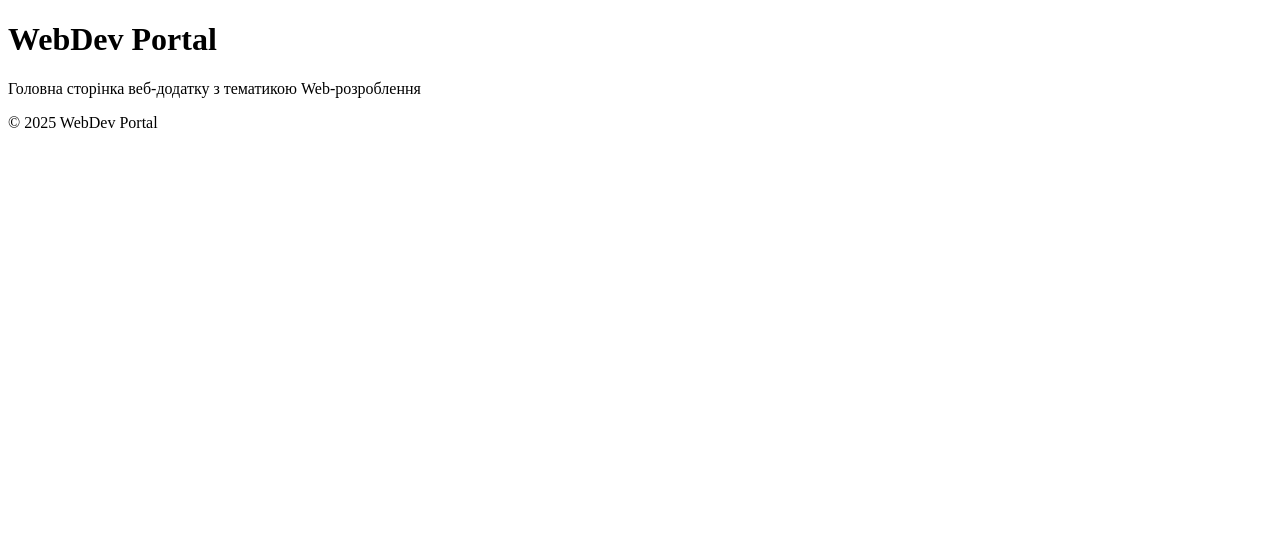
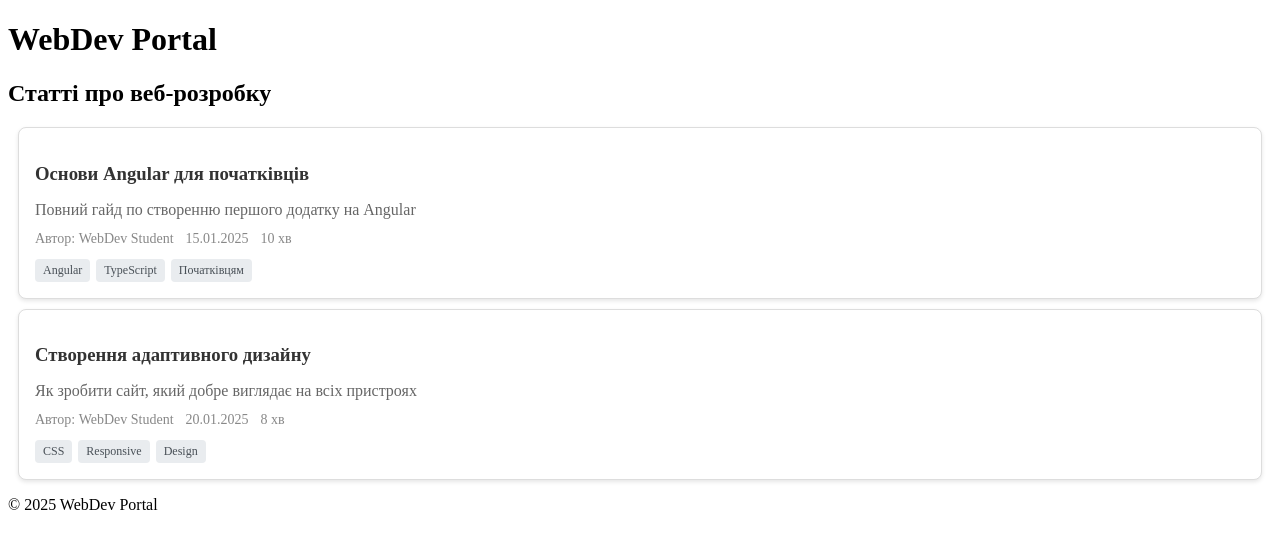
Before and after one commit to Sandra2500/web-dev-portal, an Angular app: page / in a window 1280 px wide. Shown: the top 548 px of the page. Built offline with nearby package versions, Linux system fonts and the light colour scheme.

Commit message:
feat: complete practical work #2 - components and models

```diff
--- a/src/app/app.routes.ts
+++ b/src/app/app.routes.ts
@@ -1,6 +1,6 @@
 import { Routes } from '@angular/router';
-import { LayoutComponent } from './layout/layout';
+import { Layout } from './components/layout/layout'; // Використовуємо components/layout
 
 export const routes: Routes = [
-  { path: '', component: LayoutComponent }
+  { path: '', component: Layout },
 ];
--- a/src/app/components/article-card/article-card.css
+++ b/src/app/components/article-card/article-card.css
@@ -0,0 +1,40 @@
+.article-card {
+  border: 1px solid #ddd;
+  border-radius: 8px;
+  padding: 16px;
+  margin: 10px;
+  background: white;
+  box-shadow: 0 2px 4px rgba(0,0,0,0.1);
+}
+
+.article-card h3 {
+  color: #333;
+  margin-bottom: 8px;
+}
+
+.description {
+  color: #666;
+  margin-bottom: 12px;
+}
+
+.meta {
+  display: flex;
+  gap: 12px;
+  font-size: 14px;
+  color: #888;
+  margin-bottom: 12px;
+}
+
+.tags {
+  display: flex;
+  gap: 6px;
+  flex-wrap: wrap;
+}
+
+.tag {
+  background: #e9ecef;
+  padding: 4px 8px;
+  border-radius: 4px;
+  font-size: 12px;
+  color: #495057;
+}
--- a/src/app/components/article-card/article-card.html
+++ b/src/app/components/article-card/article-card.html
@@ -1 +1,12 @@
-<p>article-card works!</p>
+<div class="article-card">
+  <h3>{{ article.title }}</h3>
+  <p class="description">{{ article.description }}</p>
+  <div class="meta">
+    <span class="author">Автор: {{ article.author }}</span>
+    <span class="date">{{ article.publishDate | date:'dd.MM.yyyy' }}</span>
+    <span class="read-time">{{ article.readTime }} хв</span>
+  </div>
+  <div class="tags">
+    <span *ngFor="let tag of article.tags" class="tag">{{ tag }}</span>
+  </div>
+</div>
--- a/src/app/components/articles-list/articles-list.html
+++ b/src/app/components/articles-list/articles-list.html
@@ -1 +1,9 @@
-<p>articles-list works!</p>
+<div class="articles-list">
+  <h2>Статті про веб-розробку</h2>
+  <div class="articles-grid">
+    <app-article-card
+      *ngFor="let article of articles"
+      [article]="article">
+    </app-article-card>
+  </div>
+</div>
--- a/src/app/components/articles-list/articles-list.ts
+++ b/src/app/components/articles-list/articles-list.ts
@@ -1,11 +1,37 @@
 import { Component } from '@angular/core';
+import { CommonModule } from '@angular/common';
+import { Article } from '../../shared/models/article.model';
+import { ArticleCardComponent } from '../article-card/article-card';
 
 @Component({
   selector: 'app-articles-list',
-  imports: [],
   templateUrl: './articles-list.html',
-  styleUrl: './articles-list.css'
+  styleUrl: './articles-list.css',
+  imports: [CommonModule, ArticleCardComponent]
 })
-export class ArticlesList {
-
+export class ArticlesListComponent {
+  articles: Article[] = [
+    {
+      id: 1,
+      title: 'Основи Angular для початківців',
+      description: 'Повний гайд по створенню першого додатку на Angular',
+      content: 'Angular - це потужний фреймворк для створення клієнтських додатків...',
+      author: 'WebDev Student',
+      publishDate: new Date('2025-01-15'),
+      category: 'Frontend',
+      readTime: 10,
+      tags: ['Angular', 'TypeScript', 'Початківцям']
+    },
+    {
+      id: 2,
+      title: 'Створення адаптивного дизайну',
+      description: 'Як зробити сайт, який добре виглядає на всіх пристроях',
+      content: 'Адаптивний дизайн - це підхід до веб-дизайну...',
+      author: 'WebDev Student',
+      publishDate: new Date('2025-01-20'),
+      category: 'CSS',
+      readTime: 8,
+      tags: ['CSS', 'Responsive', 'Design']
+    }
+  ];
 }
--- a/src/app/components/layout/layout.html
+++ b/src/app/components/layout/layout.html
@@ -1 +1,11 @@
-<p>layout works!</p>
+<header>
+  <h1>{{ title }}</h1>
+</header>
+
+<main>
+  <app-articles-list></app-articles-list>
+</main>
+
+<footer>
+  <p>© 2025 WebDev Portal</p>
+</footer>
--- a/src/app/components/layout/layout.ts
+++ b/src/app/components/layout/layout.ts
@@ -1,11 +1,12 @@
 import { Component } from '@angular/core';
+import { ArticlesListComponent } from '../articles-list/articles-list';
 
 @Component({
   selector: 'app-layout',
-  imports: [],
   templateUrl: './layout.html',
-  styleUrl: './layout.css'
+  styleUrl: './layout.css',
+  imports: [ArticlesListComponent]
 })
 export class Layout {
-
+  title = 'WebDev Portal';
 }
--- a/src/app/layout/layout.html
+++ b/src/app/layout/layout.html
@@ -3,7 +3,7 @@
 </header>
 
 <main>
-  <p>Головна сторінка веб-додатку з тематикою Web-розроблення</p>
+  <app-articles-list></app-articles-list>
 </main>
 
 <footer>
--- a/src/app/layout/layout.ts
+++ b/src/app/layout/layout.ts
@@ -1,12 +1,12 @@
 import { Component } from '@angular/core';
+import { ArticlesListComponent } from '../components/articles-list/articles-list';
 
 @Component({
   selector: 'app-layout',
-  standalone: true,
-  imports: [],
   templateUrl: './layout.html',
-  styleUrl: './layout.css'
+  styleUrl: './layout.css',
+  imports: [ArticlesListComponent]
 })
 export class LayoutComponent {
-  title = 'WebDev Portal';  // Назва вашого додатку
+  title = 'WebDev Portal';
 }
```
Also changed, not shown: src/app/components/article-card/article-card.ts (+7 -5 lines), src/app/shared/models/tutorial.model.ts (+10 -0 lines), 2 other files (tests, documents, lock files or other folders).
